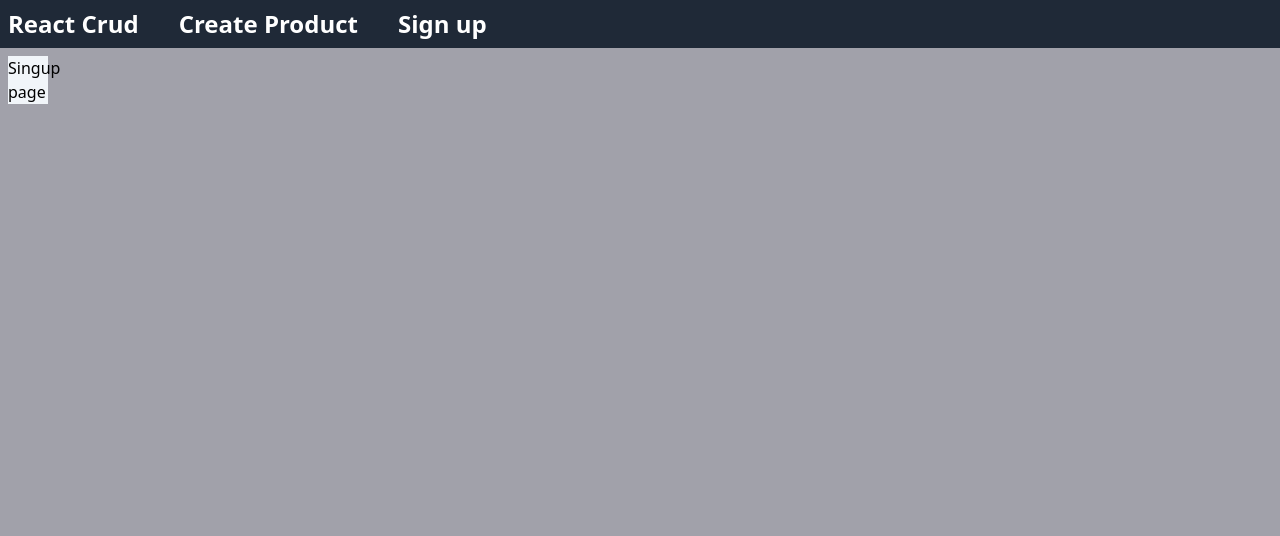
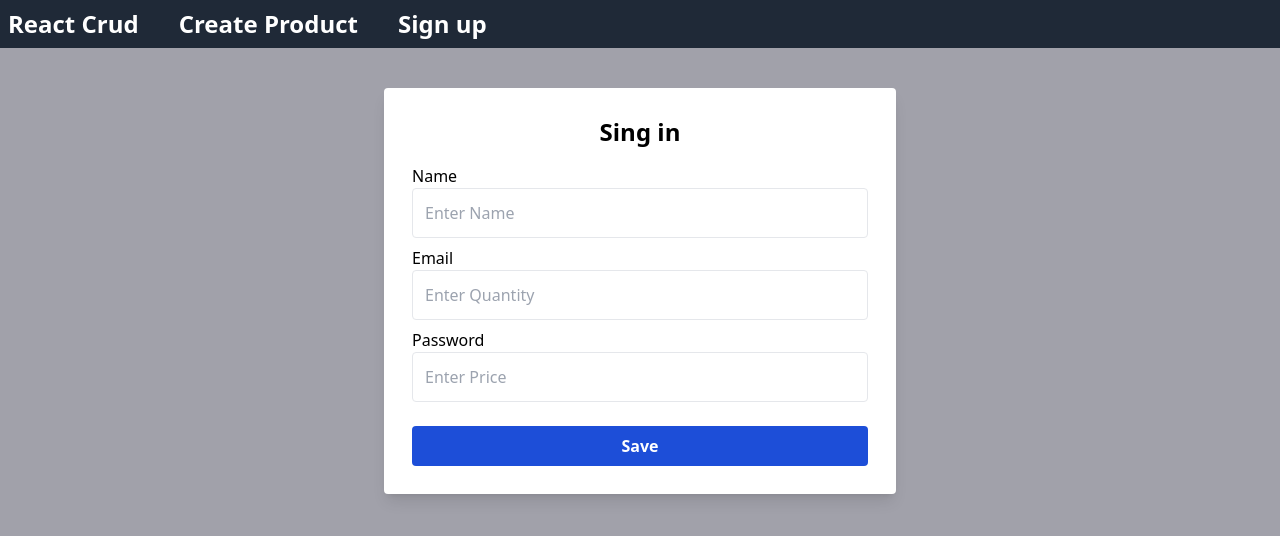
Before and after one commit to raihanromi/WishList_MERN, a React (Vite) app in the folder client/: page /signup in a window 1280 px wide. Shown: the top 536 px of the page. Built offline with nearby package versions, Linux system fonts and the light colour scheme; no server answers; the HTML template or start-up script is replaced by a standard one.

Commit message:
setup new signin page

```diff
--- a/client/src/App.jsx
+++ b/client/src/App.jsx
@@ -29,9 +29,11 @@
           <Route index element={<HomePage />}></Route>
           <Route path="/create" element={<CreatePage />}></Route>
           <Route path="/edit/:id" element={<EditPage />}></Route>
-          <Route path="/signup" element={<SignupPage/>}></Route>
         </Routes>
       </div>
+      <Routes>
+        <Route path="/signup" element={<SignupPage/>}></Route>
+        </Routes>
       <ToastContainer />
     </div>
   );
--- a/client/src/pages/SignupPage.jsx
+++ b/client/src/pages/SignupPage.jsx
@@ -2,7 +2,47 @@
 
 const SignupPage = () => {
   return (
-    <div className="bg-slate-100 w-10">Singup page </div>
+    <div className="max-w-lg bg-white shadow-lg mx-auto p-7 rounded mt-6">
+      <h2 className="font-semibold text-2xl mb-4 block text-center">
+       Sing in
+      </h2>
+      <form>
+        <div className="space-y-2">
+          <div>
+            <label>Name</label>
+            <input
+              type="text"
+              value=""
+              className="w-full block border p-3 text-gray-600 rounded focus: shadow-outline focus:border-blue-200 placeholder-gray-400 "
+              placeholder="Enter Name"
+            />
+          </div>
+          <div>
+            <label>Email</label>
+            <input
+              type="text"
+              value=""
+              className="w-full block border p-3 text-gray-600 rounded focus: shadow-outline focus:border-blue-200 placeholder-gray-400 "
+              placeholder="Enter Quantity"
+            />
+          </div>
+          <div>
+            <label>Password</label>
+            <input
+              type="text"
+              value=""
+              className="w-full block border p-3 text-gray-600 rounded focus: shadow-outline focus:border-blue-200 placeholder-gray-400 "
+              placeholder="Enter Price"
+            />
+          </div>
+          <div>
+            <button className="block w-full mt-6 bg-blue-700 text-white rounded px-4 py-2 font-bold hover:bg-blue-600 hover:cursor">
+              Save
+            </button>
+          </div>
+        </div>
+      </form>
+    </div>
   );
 };
 
```
